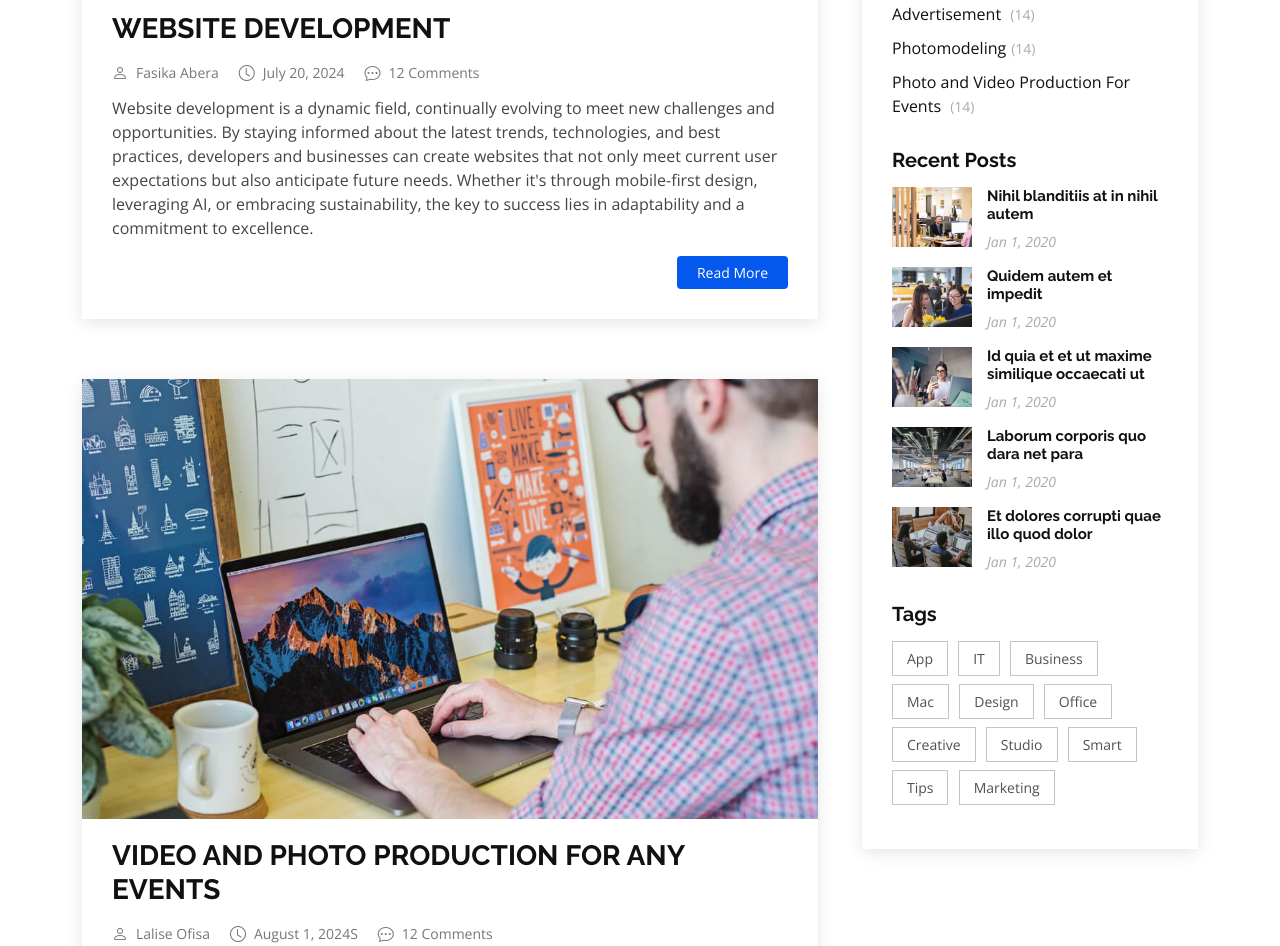
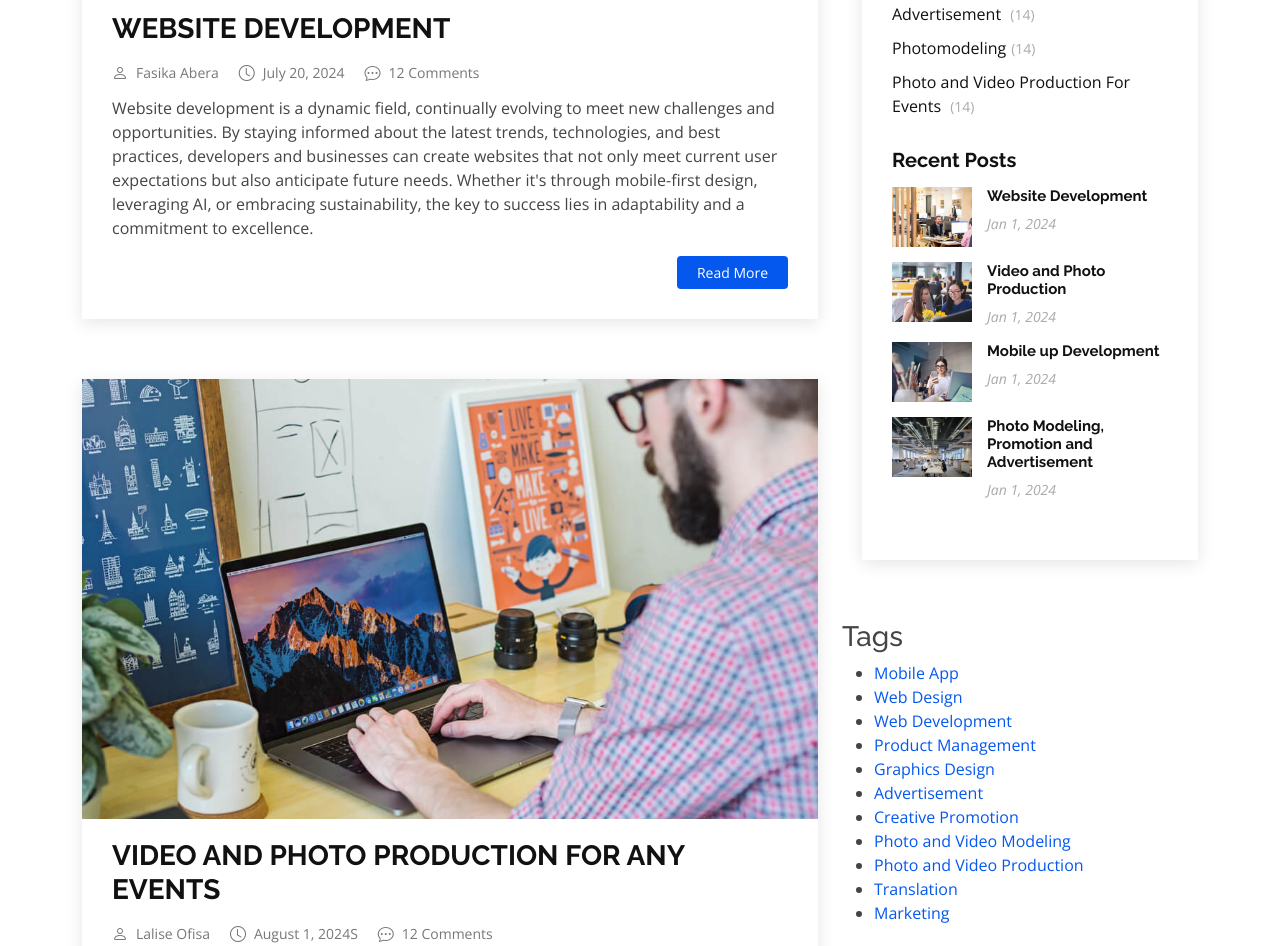
Before and after one commit to liofi/dinkuan, a plain HTML site: page blog.html in a window 1280 px wide. Shown: the part 673-1619 px from the top of the page. Drawn offline with nearby package versions, Linux system fonts and the light colour scheme.

Commit message:
my comment 111

```diff
--- a/blog.html
+++ b/blog.html
@@ -263,32 +263,29 @@
               <div class="sidebar-item recent-posts">
                 <div class="post-item clearfix">
                   <img src="assets/img/blog/blog-recent-1.jpg" alt="">
-                  <h4><a href="blog-single.html">Nihil blanditiis at in nihil autem</a></h4>
-                  <time datetime="2020-01-01">Jan 1, 2020</time>
+                  <h4><a href="blog-single.html">Website Development</a></h4>
+                  <time datetime="2020-01-01">Jan 1, 2024</time>
                 </div>
 
                 <div class="post-item clearfix">
                   <img src="assets/img/blog/blog-recent-2.jpg" alt="">
-                  <h4><a href="blog-single.html">Quidem autem et impedit</a></h4>
-                  <time datetime="2020-01-01">Jan 1, 2020</time>
+                  <h4><a href="blog-single.html">Video and Photo Production</a></h4>
+                  <time datetime="2020-01-01">Jan 1, 2024</time>
                 </div>
 
                 <div class="post-item clearfix">
                   <img src="assets/img/blog/blog-recent-3.jpg" alt="">
-                  <h4><a href="blog-single.html">Id quia et et ut maxime similique occaecati ut</a></h4>
-                  <time datetime="2020-01-01">Jan 1, 2020</time>
+                  <h4><a href="blog-single.html">Mobile up Development</a></h4>
+                  <time datetime="2020-01-01">Jan 1, 2024</time>
                 </div>
 
                 <div class="post-item clearfix">
                   <img src="assets/img/blog/blog-recent-4.jpg" alt="">
-                  <h4><a href="blog-single.html">Laborum corporis quo dara net para</a></h4>
-                  <time datetime="2020-01-01">Jan 1, 2020</time>
+                  <h4><a href="blog-single.html">Photo Modeling, Promotion and Advertisement</a></h4>
+                  <time datetime="2020-01-01">Jan 1, 2024</time>
                 </div>
 
-                <div class="post-item clearfix">
-                  <img src="assets/img/blog/blog-recent-5.jpg" alt="">
-                  <h4><a href="blog-single.html">Et dolores corrupti quae illo quod dolor</a></h4>
-                  <time datetime="2020-01-01">Jan 1, 2020</time>
+
                 </div>
 
               </div><!-- End sidebar recent posts-->
@@ -296,16 +293,16 @@
               <h3 class="sidebar-title">Tags</h3>
               <div class="sidebar-item tags">
                 <ul>
-                  <li><a href="#">App</a></li>
-                  <li><a href="#">IT</a></li>
-                  <li><a href="#">Business</a></li>
-                  <li><a href="#">Mac</a></li>
-                  <li><a href="#">Design</a></li>
-                  <li><a href="#">Office</a></li>
-                  <li><a href="#">Creative</a></li>
-                  <li><a href="#">Studio</a></li>
-                  <li><a href="#">Smart</a></li>
-                  <li><a href="#">Tips</a></li>
+                  <li><a href="#">Mobile App</a></li>
+                  <li><a href="#">Web Design</a></li>
+                  <li><a href="#">Web Development</a></li>
+                  <li><a href="#">Product Management</a></li>
+                  <li><a href="#">Graphics Design</a></li>
+                  <li><a href="#">Advertisement</a></li>
+                  <li><a href="#">Creative Promotion </a></li>
+                  <li><a href="#">Photo and Video Modeling</a></li>
+                  <li><a href="#">Photo and Video Production</a></li>
+                  <li><a href="#">Translation</a></li>
                   <li><a href="#">Marketing</a></li>
                 </ul>
               </div><!-- End sidebar tags-->
```
